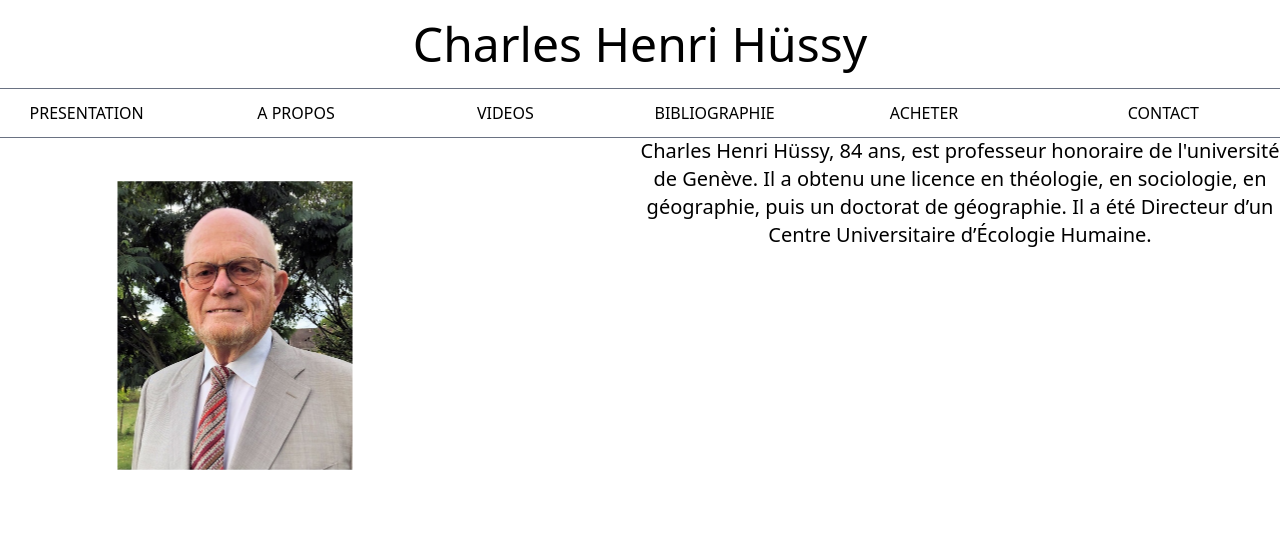
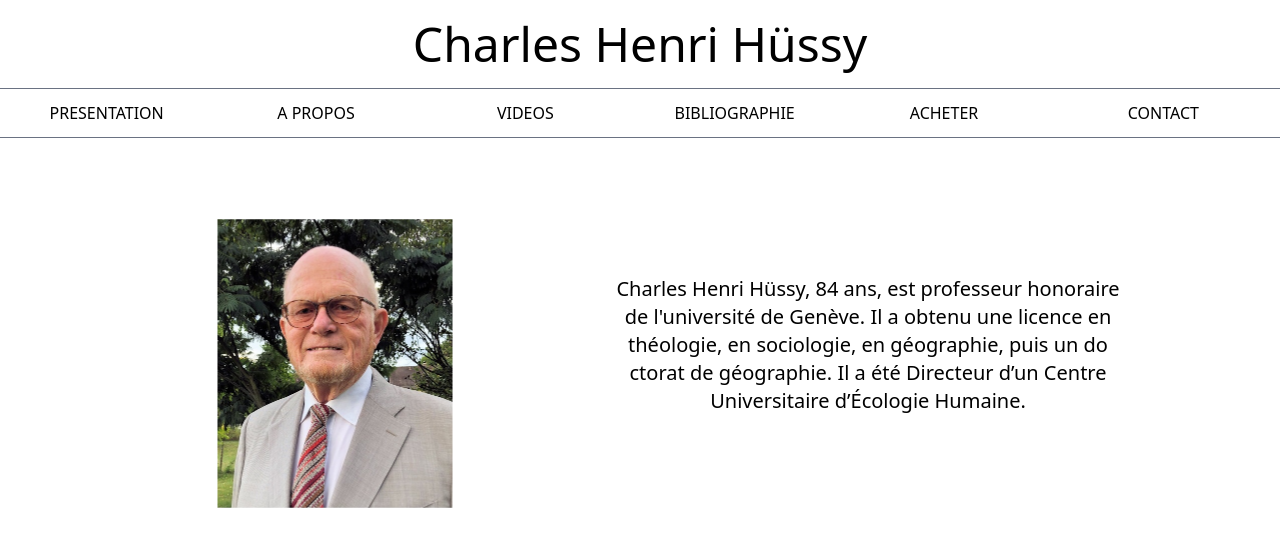
Before and after one commit to MountainEnjoyer/CharlesHussy, a React (Vite) app: page /apropos in a window 1280 px wide. Shown: the top 546 px of the page. Built offline with nearby package versions, Linux system fonts and the light colour scheme.

Commit message:
A Propos fini, surement repasser pour styliser

```diff
--- a/index.html
+++ b/index.html
@@ -2,9 +2,9 @@
 <html lang="en">
   <head>
     <meta charset="UTF-8" />
-    <link rel="icon" type="image/svg+xml" href="/vite.svg" />
+    <link rel="icon" type="image/svg+xml" href="/src/assets/icon.png" />
     <meta name="viewport" content="width=device-width, initial-scale=1.0" />
-    <title>charlehussy</title>
+    <title>Charles Henri Hüssy</title>
   </head>
   <body>
     <div id="root"></div>
--- a/src/NavBar.tsx
+++ b/src/NavBar.tsx
@@ -7,7 +7,7 @@ function NavBar () {
         <div className=" top-0 l-[50%] text-5xl color-black pb-5 pt-5 bg-white z-1">
           Charles Henri Hüssy
         </div>
-        <div className="absolute left l-[-50%] border-b-[1px] border-t-[1px] w-screen border-gray-500 space-x-15 p-3 caps grid grid-cols-6 grid-rows-1 @xs:space-x-2 bg-white z-1">
+        <div className="absolute left l-[-50%] border-b-[1px] border-t-[1px] h-max-[20%] w-screen border-gray-500 space-x-15 p-3 grid grid-cols-6 grid-rows-1 xs:space-x-2 xs:text-[15px] md:space-x-5 grid-flow-row bg-white z-1 text-wrap">
           <a href='/' className="hover:text-green-600 hover:font-bold">PRESENTATION</a>
           <a href='/apropos' className="hover:text-green-600 hover:font-bold">A PROPOS</a>
           <a href='/Videos' className="hover:text-green-600 hover:font-bold">VIDEOS</a>
--- a/src/components/Presentation.tsx
+++ b/src/components/Presentation.tsx
@@ -6,7 +6,7 @@ function Presentation() {
   return (
     <>
       <img src={hero} className='absolute h-[300px] w-screen top-[137px]'></img>
-        <p className='absolute text-xl w-[80%] h-[50%] pt-[200px] ml-[10%]  '>
+        <p className='absolute text-xl w-[80%] h-[50%] pb-[20px] pt-[200px] ml-[10%]  '>
           Le monde est en état d’urgence, à la veille d’un possible cataclysme
           climatique,démographique, énergétique et financier. Biologique
           également: espèce animale vivant parmi les autres, l'homme n'a guère
@@ -17,6 +17,7 @@ function Presentation() {
           réseaux sociaux, qui pour l'heure servent souvent à des usages égoïstes,
           déviés voire délictueux.
         </p>
+        <div className='absolute h-[100px] w-[99%] pt-[425px]'></div>
     </>
   )
 }
--- a/src/components/Propos.tsx
+++ b/src/components/Propos.tsx
@@ -4,12 +4,12 @@ import profile from "../assets/profile.jpg"
 function Propos() {
     return (
         <>
-            <div className=' absolute grid grid-cols-2 grid-rows-1 w-screen h-[100px] top-[137px]'>
+            <div className=' absolute grid grid-cols-2 grid-rows-1 w-[80%] h-[100px] left-[100px] top-[175px]'>
                 <img src={profile} className='relative top-[-100px] scale-50 '></img>
-                <p className='relative text-xl text-black'>
+                <p className='relative text-xl text-black wrap  top-[100px]'>
                     Charles Henri Hüssy, 84 ans, est professeur honoraire de l'université de
     Genève. Il a obtenu une licence en théologie, en sociologie, en
-    géographie, puis un doctorat de géographie. Il a été Directeur d’un
+    géographie, puis un do ctorat de géographie. Il a été Directeur d’un
     Centre Universitaire d’Écologie Humaine.
                 </p>
             </div>
```
Also changed, not shown: src/assets/icon.png (added).
